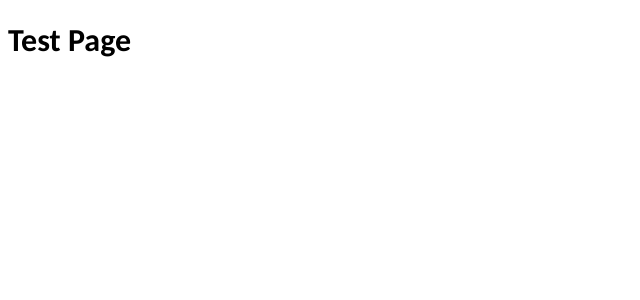
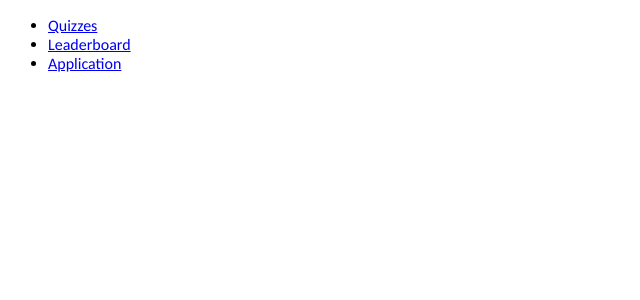
Before and after one commit to lovretomic/peta-kviz-app, a React (Vite) app: page /test in a window 1280 px wide. Shown: the top 300 px of the page, without its empty margins (0-640 px from the left). Built offline with nearby package versions, Linux system fonts and the light colour scheme.

Commit message:
added files and navigationitems

```diff
--- a/src/App.tsx
+++ b/src/App.tsx
@@ -1,6 +1,6 @@
 import "./App.scss";
 
-import Router from "./Router";
+import Router from "./router/Router";
 
 function App() {
   return <Router />;
--- /dev/null
+++ b/src/components/Navigation/Navigation.tsx
@@ -0,0 +1,17 @@
+import { navigationItems } from "../../router/navigationItems";
+
+const Navigation = () => {
+  return (
+    <nav>
+      <ul>
+        {navigationItems.map((item) => (
+          <li key={item.path}>
+            <a href={item.path}>{item.name}</a>
+          </li>
+        ))}
+      </ul>
+    </nav>
+  );
+};
+
+export default Navigation;
--- /dev/null
+++ b/src/components/Navigation/index.ts
@@ -0,0 +1,3 @@
+import Navigation from "./Navigation";
+
+export default Navigation;
--- a/src/pages/TestPage/TestPage.tsx
+++ b/src/pages/TestPage/TestPage.tsx
@@ -1,5 +1,7 @@
+import Navigation from "../../components/Navigation";
+
 const TestPage = () => {
-  return <h1>Test Page</h1>;
+  return <Navigation />;
 };
 
 export default TestPage;
--- /dev/null
+++ b/src/router/navigationItems.ts
@@ -0,0 +1,10 @@
+export type NavigationItem = {
+  name: string;
+  path: string;
+};
+
+export const navigationItems: NavigationItem[] = [
+  { name: "Quizzes", path: "/quizzes" },
+  { name: "Leaderboard", path: "/leaderboard" },
+  { name: "Application", path: "/apply" },
+];
```
Also changed, not shown: src/router/Router.tsx (renamed from src/Router.tsx, +4 -4 lines), src/components/Navigation/Navigation.module.scss (added).
